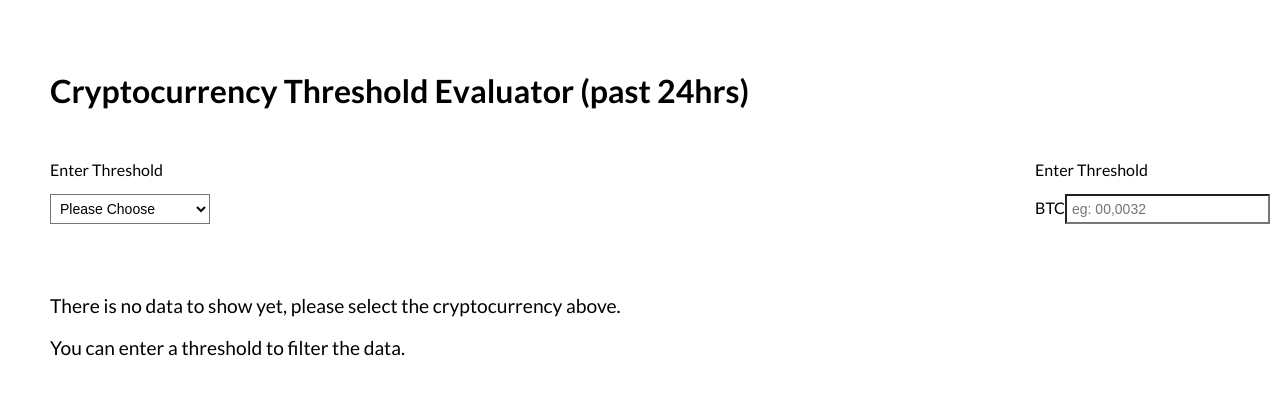
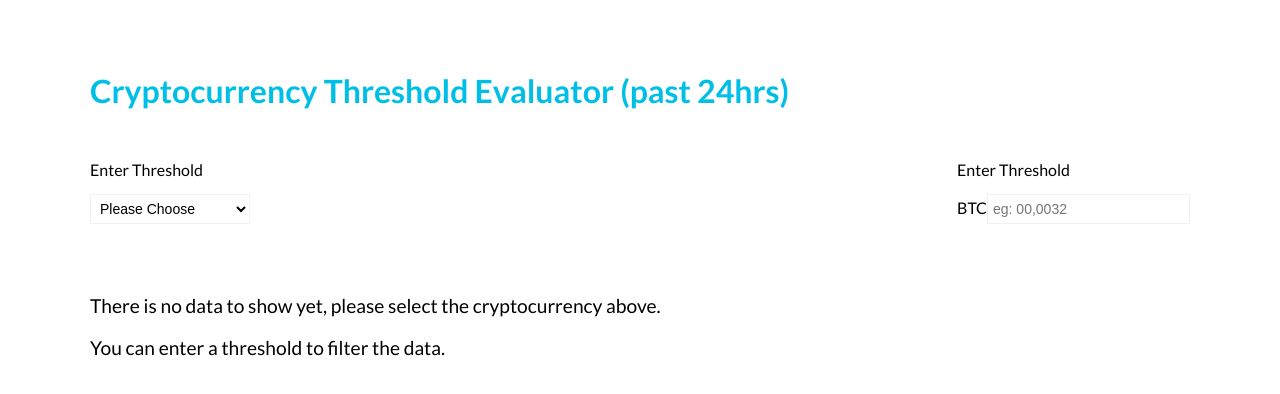
Before and after one commit to jfgen/threshold_evaluator, a React (Create React App) app: page / in a window 1280 px wide. Shown: the top 394 px of the page. Built offline with nearby package versions, Linux system fonts and the light colour scheme.

Commit message:
rewrote the smaller components into connected components to make a better use of Redux data flow. Updated README to highlight npm code

```diff
--- a/src/App.css
+++ b/src/App.css
@@ -8,13 +8,16 @@ body {
 }
 
 .dashboard {
-  padding: 50px 10px 50px 50px;
+  max-width: 1200px;
+  margin: 0 auto;
+  padding: 50px;
 }
 
 .dashboard__title {
   margin-bottom: 50px;
 
   font-size: 2em;
+  color: #00bfe6;
 }
 
 .dashboard__tools {
@@ -39,6 +42,7 @@ body {
 .threshold__field {
   height: 30px;
   padding: 0 15px 0 5px;
+  border: 1px solid #f1f1f1;
 
   font-size: 0.875em;
   background: #FFF;
--- a/src/App.js
+++ b/src/App.js
@@ -1,49 +1,10 @@
 import React, { Component } from 'react';
-import PropTypes from 'prop-types';
-import { connect } from 'react-redux';
-
-import fetchData from './data';
 
 import './App.css';
 
-import {Selector} from './Selector';
-import {Threshold} from './Threshold';
-import {DataTable} from './DataTable';
-
-const mapStateToProps  = (state) => ({
-  currency: state.currency,
-  threshold: state.threshold,
-  apiData: state.apiData
-});
-
-
-const mapDispatchToProps = (dispatch) => {
-  return {
-
-    // Dispatch sends the value on #currencySelect to  myReducers()
-    cryptoChangeHandler: (option) => {
-      let selectedCurrency = option.target.value;
-
-      fetchData(selectedCurrency).then(function(response) {
-        dispatch({
-          type: 'currency',
-          currency: selectedCurrency,
-          response
-        });
-      })
-      .catch(function(error) {
-        console.error(error);
-      })
-    },
-    thresholdHandler: (input) => {
-      dispatch({
-        type: 'threshold',
-        threshold: Number(input.target.value)
-      });
-
-    }
-  }
-};
+import Selector from './Selector';
+import Threshold from './Threshold';
+import DataTable from './DataTable';
 
 class App extends Component {
 
@@ -53,10 +14,10 @@ class App extends Component {
         <h1 className="dashboard__title">Cryptocurrency Threshold Evaluator (past 24hrs)</h1>
         <div>
           <div className="dashboard__tools">
-            <Selector value={this.props.currency} selectChange={this.props.cryptoChangeHandler}/>
-            <Threshold changeHandler={this.props.thresholdHandler} />
+            <Selector />
+            <Threshold />
           </div>
-          <DataTable apiData={this.props.apiData} threshold={this.props.threshold} />
+          <DataTable />
 
         </div>
       </div>
@@ -64,11 +25,4 @@ class App extends Component {
   }
 }
 
-App.propTypes = {
-  currency: PropTypes.string,
-  threshold: PropTypes.number
-}
-
-const AppConnected = connect(mapStateToProps, mapDispatchToProps)(App);
-
-export default AppConnected;
+export default App;
--- a/src/DataTable.js
+++ b/src/DataTable.js
@@ -1,8 +1,15 @@
 import React from 'react';
 import PropTypes from 'prop-types';
+import { connect } from 'react-redux';
 
-export const DataTable = (props) => {
-    const renderTable = () => {
+const mapStateToProps = (state) => ({
+    currency: state.currency,
+    threshold: state.threshold,
+    apiData: state.apiData
+});
+
+
+const DataTable = (props) => {
     if (props.apiData.length === 0) {
         return (
             <div className="no-data">
@@ -18,6 +25,8 @@ export const DataTable = (props) => {
     })
 
     let rows = filteredData.map((item, index) => {
+        //let date = new Date(item.date * 1000);
+
         return (
             <tr className="datatable__row" key={index}>
                 <td className="datatable__cell">{item.date}</td>
@@ -41,12 +50,14 @@ export const DataTable = (props) => {
             </thead>
         </table>
     )
-    }
 
-    return renderTable();
 }
 
 DataTable.propTypes = {
     apiData: PropTypes.array,
     threshold: PropTypes.number
 }
+
+const DataTableConnected = connect(mapStateToProps)(DataTable);
+
+export default DataTableConnected;
--- a/src/Selector.js
+++ b/src/Selector.js
@@ -1,12 +1,46 @@
 import React from 'react';
 import PropTypes from 'prop-types';
+import { connect } from 'react-redux';
 
-export const Selector = (props) => {
+import fetchData from './data';
+
+const mapStateToProps = (state) => ({
+    currency: state.currency
+});
+
+
+const mapDispatchToProps = (dispatch) => {
+    return {
+
+        // Dispatch sends the value on #currencySelect to  myReducers()
+        cryptoChangeHandler: (option) => {
+            let selectedCurrency = option.target.value;
+
+            fetchData(selectedCurrency).then(function (response) {
+                    dispatch({
+                        type: 'currency',
+                        currency: selectedCurrency,
+                        response
+                    });
+                })
+                .catch(function (error) {
+                    console.error(error);
+                })
+        }
+    }
+};
+
+const Selector = (props) => {
     return(
         <div className="selector">
             <label className="selector__label" htmlFor="currencySelect">Enter Threshold</label>
-            <select className="selector__field" id="currencySelect" name="currencySelect"
-             value={props.value} onChange={props.selectChange} >
+            <select
+                className="selector__field"
+                id="currencySelect"
+                name="currencySelect"
+                value={props.currency}
+                onChange={props.cryptoChangeHandler}
+            >
                 <option value="" disabled>Please Choose</option>
                 <option value="ETH">Etherium(ETH)</option>
                 <option value="XMR">Monero(XMR)</option>
@@ -22,3 +56,7 @@ Selector.propTypes = {
     value: PropTypes.string,
     selectChange: PropTypes.func
 }
+
+const SelectorConnected = connect(mapStateToProps, mapDispatchToProps)(Selector);
+
+export default SelectorConnected;
--- a/src/Threshold.js
+++ b/src/Threshold.js
@@ -1,14 +1,38 @@
 import React from 'react';
 import PropTypes from 'prop-types';
+import { connect } from 'react-redux';
 
+const mapStateToProps = (state) => ({
+    threshold: state.threshold
+});
 
-export const Threshold = (props) => {
+const mapDispatchToProps = (dispatch) => {
+    return {
+
+        // Dispatch sends the value on #threshold to myReducers()
+        thresholdHandler: (input) => {
+            dispatch({
+                type: 'threshold',
+                threshold: Number(input.target.value)
+            });
+
+        }
+    }
+};
+
+const Threshold = (props) => {
     return(
         <div className="threshold">
             <label className="selector__label" htmlFor="threshold">Enter Threshold</label>
-            <span className="uselector__unit">BTC</span>
-            <input type="number" id="threshold" name="threshold" className="threshold__field" placeholder="eg: 00,0032"
-            onChange={props.changeHandler} />
+            <span className="selector__unit">BTC</span>
+            <input
+                type="number"
+                id="threshold"
+                name="threshold"
+                className="threshold__field"
+                placeholder="eg: 00,0032"
+                onChange={props.thresholdHandler}
+            />
         </div>
     )
 }
@@ -16,3 +40,7 @@ export const Threshold = (props) => {
 Threshold.propTypes = {
     changeHandler: PropTypes.func
 }
+
+const ThresholdConnected = connect(mapStateToProps, mapDispatchToProps)(Threshold);
+
+export default ThresholdConnected;
```
Also changed, not shown: 1 other file (tests, documents, lock files or other folders). Lines whose indentation alone changed are shown as unchanged.
